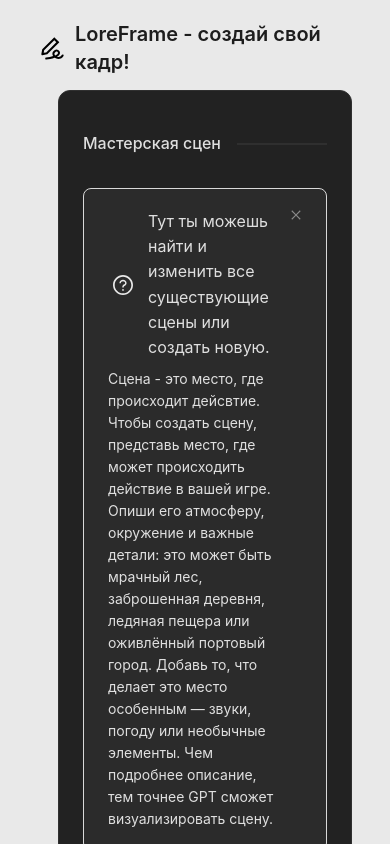
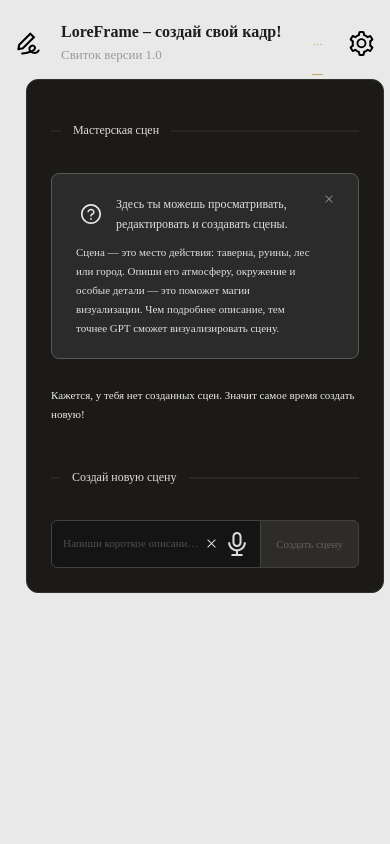
Before and after one commit to KrasNadin/lore-frame, a React (Vite) app: page /lore-frame/locations in a window 390 px wide. Built offline with nearby package versions, Linux system fonts and the light colour scheme.

Commit message:
feat: new ui-design and mobile

```diff
--- a/package.json
+++ b/package.json
@@ -24,8 +24,8 @@
     "classnames": "^2.2.6",
     "eslint-plugin-custom-rules": "^0.0.0",
     "history": "^4.7.2",
-    "react": "18",
-    "react-dom": "18",
+    "react": "^18",
+    "react-dom": "^18",
     "react-redux": "^5.0.7",
     "react-router": "^4.3.1",
     "react-router-dom": "6",
--- a/src/App.tsx
+++ b/src/App.tsx
@@ -1,3 +1,3 @@
 export default function App() {
-	return <>Сережа хуй</>;
+	return <></>;
 }
--- a/src/app/App.tsx
+++ b/src/app/App.tsx
@@ -1,4 +1,4 @@
-import { Layout, ConfigProvider, theme } from 'antd';
+import { Layout, ConfigProvider, theme, Grid } from 'antd';
 import '../index.scss';
 import { BrowserRouter, Routes } from 'react-router-dom';
 import { RecoilRoot } from 'recoil';
@@ -7,20 +7,32 @@
 
 import Header from '@/components/layouts/header';
 
+const { useBreakpoint } = Grid;
+
 const { Header: AntdHeader, Content: AntdContend } = Layout;
 
 export default function App() {
+	const screens = useBreakpoint();
+	const isMobile = !screens.md;
 	return (
 		<RecoilRoot>
-			<ConfigProvider theme={{ algorithm: theme.darkAlgorithm }}>
+			<ConfigProvider
+				theme={{
+					algorithm: theme.darkAlgorithm,
+					token: {
+						colorPrimary: '#c9a85c',
+						colorError: '#a23b3b',
+						fontSize: isMobile ? 11 : 16,
+					},
+				}}>
 				<Layout style={{ height: '100vh', backgroundColor: '#E9E9E9' }}>
 					<BrowserRouter>
-						<AntdHeader style={{ backgroundColor: '#E9E9E9', padding: '20px 40px' }}>
+						<AntdHeader style={{ backgroundColor: '#E9E9E9', padding: isMobile ? '12px 16px' : '20px 40px' }}>
 							<ConfigProvider theme={{ algorithm: theme.defaultAlgorithm }}>
 								<Header />
 							</ConfigProvider>
 						</AntdHeader>
-						<AntdContend style={{ padding: '16px 48px', overflowY: 'auto' }}>
+						<AntdContend style={{ padding: isMobile ? '5px 16px' : '16px 48px', overflowY: 'auto' }}>
 							<div style={{ margin: '10px', width: '100%' }}>
 								<Routes>{renderRoutes(routes)}</Routes>
 							</div>
--- a/src/components/layouts/header/index.tsx
+++ b/src/components/layouts/header/index.tsx
@@ -1,5 +1,5 @@
 import { SettingOutlined, SignatureOutlined } from '@ant-design/icons';
-import { Menu, Flex, Typography, MenuProps } from 'antd';
+import { Menu, Flex, Typography, MenuProps, Space } from 'antd';
 import { useEffect, useState } from 'react';
 import { useLocation, useNavigate } from 'react-router-dom';
 
@@ -46,12 +46,16 @@
 	};
 
 	return (
+		<Space direction='vertical' style={{ width: '100%' }}>
 			<Flex justify='space-between' align='center'>
-			<Flex justify='flex-start' gap={10} style={{ minWidth: '250px' }}>
+				<Flex justify='flex-start' gap={20} style={{ minWidth: '250px' }}>
 					<SignatureOutlined className='mainIcon' />
+					<Space.Compact direction='vertical' style={{ width: '100%' }}>
 						<Title level={4} style={{ margin: 0 }}>
-					LoreFrame - cоздай свой кадр!
+							LoreFrame – создай свой кадр!
 						</Title>
+						<Typography.Text style={{ fontSize: 13, color: '#999' }}>Свиток версии 1.0</Typography.Text>
+					</Space.Compact>
 				</Flex>
 				<Flex style={{ flex: 1, justifyContent: 'flex-end', overflow: 'hidden', minWidth: 0, gap: '10px' }}>
 					<Menu
@@ -72,5 +76,6 @@
 					<SettingOutlined className='mainIcon' onClick={() => navigate('/lore-frame/settings')} />
 				</Flex>
 			</Flex>
+		</Space>
 	);
 }
--- a/src/components/pages/generate-frame/index.tsx
+++ b/src/components/pages/generate-frame/index.tsx
@@ -109,6 +109,7 @@
 					<Card className='card' title='Режиссерская панель'>
 						<Steps
 							direction='vertical'
+							progressDot
 							current={current}
 							style={{ maxWidth: '500px' }}
 							onChange={(value: number) => setCurrent(value)}
@@ -119,7 +120,11 @@
 										<>
 											<p>
 												Перейди в свой{' '}
-												<a href='https://chat.openai.com/' target='_blank' rel='noopener noreferrer'>
+												<a
+													href='https://chat.openai.com/'
+													target='_blank'
+													rel='noopener noreferrer'
+													style={{ color: '#c9a85c', cursor: 'pointer' }}>
 													аккаунт ChatGPT
 												</a>{' '}
 												и скопируй API ключ.
@@ -152,7 +157,7 @@
 											/>
 											<p>
 												Не нашел нужную сцену?{' '}
-												<span onClick={() => navigate('/lore-frame/locations')} style={{ color: '#1677ff', cursor: 'pointer' }}>
+												<span onClick={() => navigate('/lore-frame/locations')} style={{ color: '#c9a85c', cursor: 'pointer' }}>
 													Создай новую!
 												</span>
 											</p>
@@ -177,7 +182,7 @@
 											/>
 											<p>
 												Ты можешь добавить новых актеров{' '}
-												<span onClick={() => navigate('/lore-frame/actors')} style={{ color: '#1677ff', cursor: 'pointer' }}>
+												<span onClick={() => navigate('/lore-frame/actors')} style={{ color: '#c9a85c', cursor: 'pointer' }}>
 													здесь
 												</span>
 											</p>
@@ -193,7 +198,7 @@
 						<Space direction='vertical' size='middle'>
 							<Alert
 								className='info-alert'
-								description='Важно! Мы генерируем изображение через DALL-E, а значит тут действуют все ограничения этой неросети. Поэтому насилие, обнаженку и другую жесть мы сгенерировать не можем. Пока что.'
+								description='Важно! Мы генерируем изображение через DALL-E, а значит тут действуют все ограничения этой нейросети. Поэтому насилие, обнаженку и другую жесть мы сгенерировать не можем. Пока что.'
 								closable
 							/>
 							<Space.Compact style={{ width: '100%' }}>
--- a/src/components/pages/locations/index.tsx
+++ b/src/components/pages/locations/index.tsx
@@ -30,31 +30,24 @@
 			)}
 			<Card className='card' style={{ width: '100%' }}>
 				<Space direction='vertical' size='middle' style={{ width: '100%' }}>
-					<Divider orientation='left' orientationMargin='0'>
-						Мастерская сцен
-					</Divider>
+					<Divider orientation='left'>Мастерская сцен</Divider>
 					<Alert
 						className='info-alert'
 						message={
 							<>
 								<Flex align='center' gap={10}>
 									<QuestionCircleOutlined className='cardIcon' />
-									Тут ты можешь найти и изменить все существующие сцены или создать новую.
+									Здесь ты можешь просматривать, редактировать и создавать сцены.
 								</Flex>
 							</>
 						}
-						description='Сцена - это место, где происходит дейсвтие.
-					Чтобы создать сцену, представь место, где может происходить действие в вашей игре.
-					Опиши его атмосферу, окружение и важные детали: это может быть мрачный лес,
-					заброшенная деревня, ледяная пещера или оживлённый портовый город. Добавь то,
-					что делает это место особенным — звуки, погоду или необычные элементы.
-					Чем подробнее описание, тем точнее GPT сможет визуализировать сцену.'
+						description='Сцена — это место действия: таверна, руины, лес или город.
+									Опиши его атмосферу, окружение и особые детали — это поможет магии визуализации.
+									Чем подробнее описание, тем точнее GPT сможет визуализировать сцену.'
 						closable
 					/>
 					<LocationsList locations={locations} />
-					<Divider orientation='left' orientationMargin='0'>
-						Создай новую сцену
-					</Divider>
+					<Divider orientation='left'>Создай новую сцену</Divider>
 					<Space.Compact style={{ width: '100%' }}>
 						<Input
 							style={{ height: 48 }}
--- a/src/components/pages/settings/index.tsx
+++ b/src/components/pages/settings/index.tsx
@@ -1,9 +1,11 @@
+import { Typography } from 'antd';
+
 export default function Settings() {
 	return (
 		<>
-			<p style={{ display: 'flex', justifyContent: 'center', marginTop: '40px', color: 'black' }}>
+			<Typography.Text style={{ display: 'flex', justifyContent: 'center', marginTop: '40px', color: 'black' }}>
 				Эта страница пока еще находится в разработке. Но скоро тут появится много интересного!
-			</p>
+			</Typography.Text>
 		</>
 	);
 }
--- a/src/components/widgets/make-actor/index.tsx
+++ b/src/components/widgets/make-actor/index.tsx
@@ -51,7 +51,7 @@
 	const uploadButton = (
 		<button style={{ border: 0, background: 'none', color: '#d9d9d9' }} type='button'>
 			{loading ? <LoadingOutlined /> : <PlusOutlined />}
-			<div style={{ marginTop: 8, color: '#d9d9d9' }}>{loading ? 'Загрузка' : 'Загрузить портрет'}</div>
+			<div style={{ marginTop: 8, color: '#d9d9d9', fontFamily: 'Luminari' }}>{loading ? 'Загрузка' : 'Загрузить портрет'}</div>
 		</button>
 	);
 
--- a/src/components/wrappers/locations-list/index.tsx
+++ b/src/components/wrappers/locations-list/index.tsx
@@ -89,7 +89,7 @@
 					) : (
 						<Button onClick={() => handleEditToggle(loc.id)}>Изменить</Button>
 					)}
-					<Button danger onClick={() => handleDelete(loc.id)}>
+					<Button style={{ borderColor: '#a23b3b' }} onClick={() => handleDelete(loc.id)}>
 						Удалить
 					</Button>
 				</Space.Compact>
--- a/src/index.scss
+++ b/src/index.scss
@@ -2,17 +2,67 @@
     margin: 0;
     padding: 0;
     height: 100%;
+    font-size: 16px;
+    font-family: 'Luminari', serif;
+}
+
+@media (max-width: 768px) {
+  html {
+    font-size: 14px;
+  }
+}
+
+@media (max-width: 480px) {
+  html {
+    font-size: 13px;
+  }
+}
+
+:root {
+  --ant-primary-color: #bfa76f;
+  --ant-primary-color-hover: #8c6f3c;
+  --ant-primary-color-active: #8c6f3c;
+  --ant-primary-color-deprecated-bg: #bfa76f;
+  --ant-primary-color-deprecated-border: #8c6f3c;
+}
+
+:where(
+  .ant-typography,
+  .ant-btn,
+  .ant-menu,
+  .ant-select,
+  .ant-card,
+  .ant-collapse,
+  .ant-form,
+  .ant-modal,
+  .ant-tabs,
+  .ant-table,
+  .ant-divider
+) {
+  font-family: 'Luminari', serif !important;
+}
+
+:where(
+  .ant-input,
+  .ant-steps,
+  .ant-alert
+) {
+  font-family: 'Libre Baskerville', serif !important;
 }
 
 .card {
-  background-color: #222222;
+  background-color: #1c1a16;
   border-radius: 12px;
   color: #E9E9E9;
+  font-family: Luminari;
 }
 
 .mainIcon {
+    font-size: 30px;
+    color: black;
+    @media (max-width: 768px) {
     font-size: 25px;
-    color: black;
+  }
   }
 
 .cardIcon{
@@ -42,8 +92,9 @@
 .info-alert {
   flex: 1;
   align-self: stretch;
+
   background-color: #2B2B2B;
-  border: 1px solid #d9d9d9;
+  border: 1px solid #595959;
   color: #595959;
 }
 
--- a/vite.config.mjs
+++ b/vite.config.mjs
@@ -15,6 +15,7 @@
 
     return defineConfig(
         {
+            base: '/lore-frame/',
             plugins: [
                 react(),
                 // eslint({
```
Also changed, not shown: 1 other file (tests, documents, lock files or other folders). Lines whose indentation alone changed are shown as unchanged.
